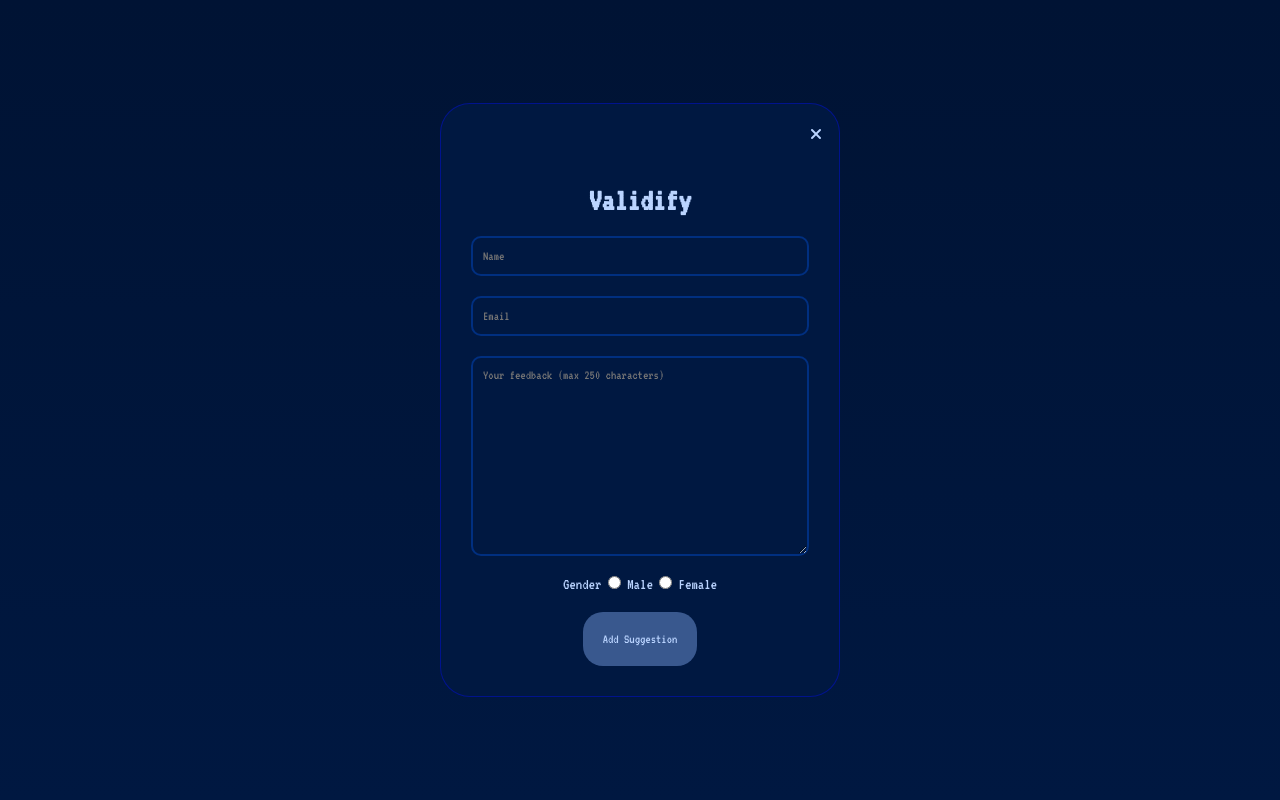
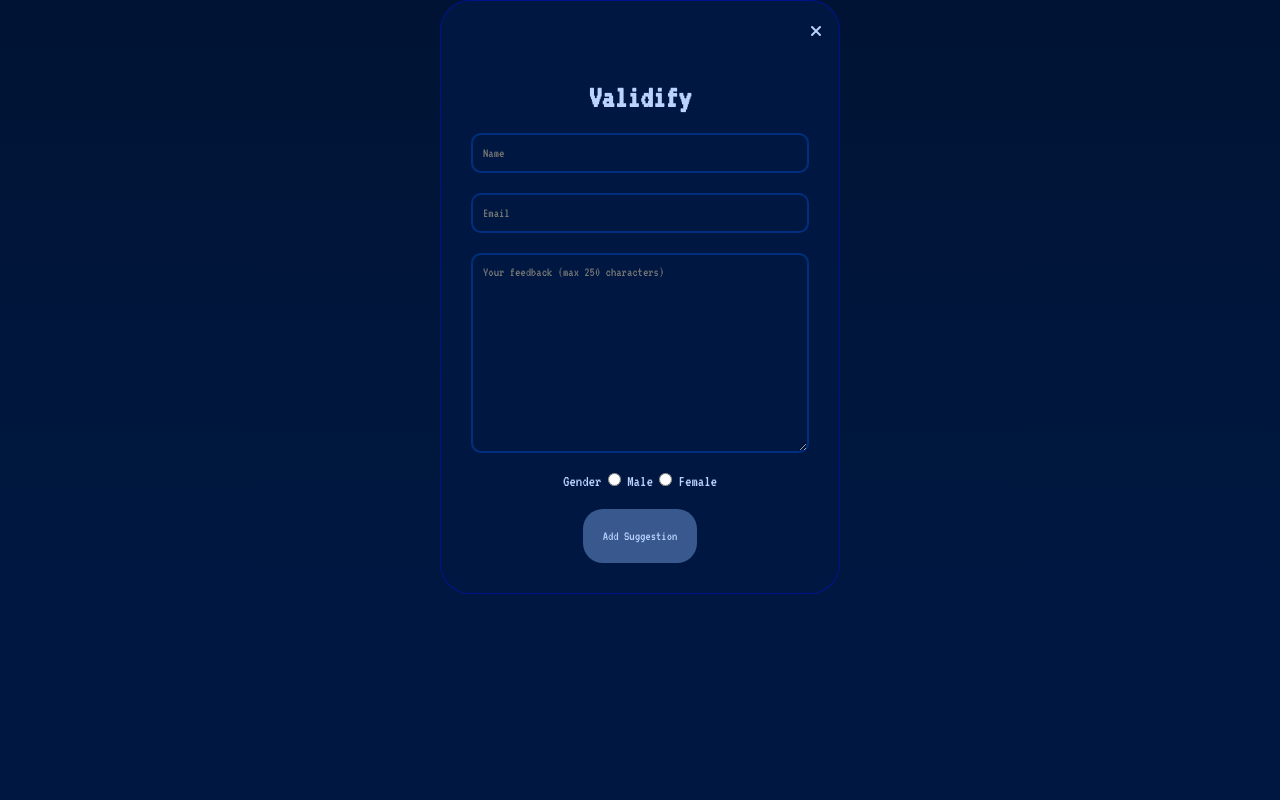
Before and after one commit to lati-tibabu/formValidify, a PHP site: page / in a window 1280 px wide. Run offline with PHP 8.4, Linux system fonts and the light colour scheme; some libraries are stand-ins or nearby versions.

Commit message:
update #1

```diff
--- a/style.css
+++ b/style.css
@@ -14,7 +14,7 @@ body {
     flex-direction: column;
     justify-content: center;
     align-items: center;
-    height: 100vh;
+    /* height: 100vh; */
     gap: 20px;
 }
 
```
Also changed, not shown: README.md (deleted).
